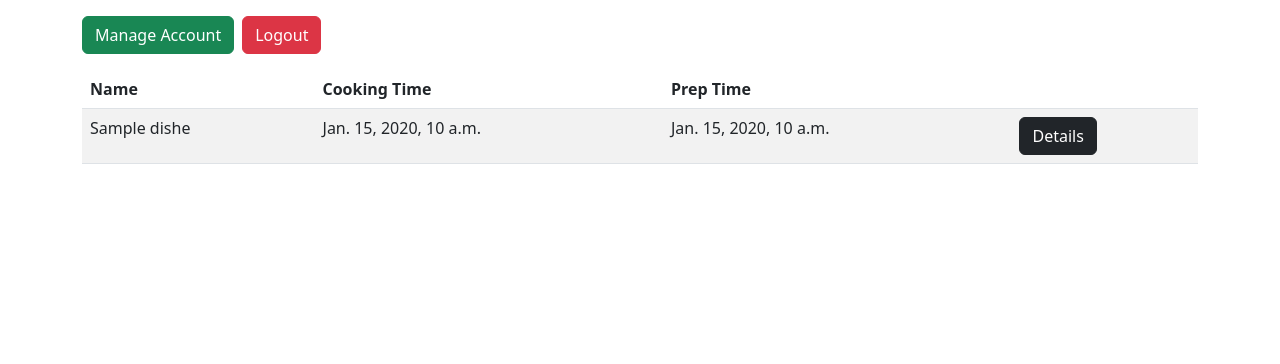
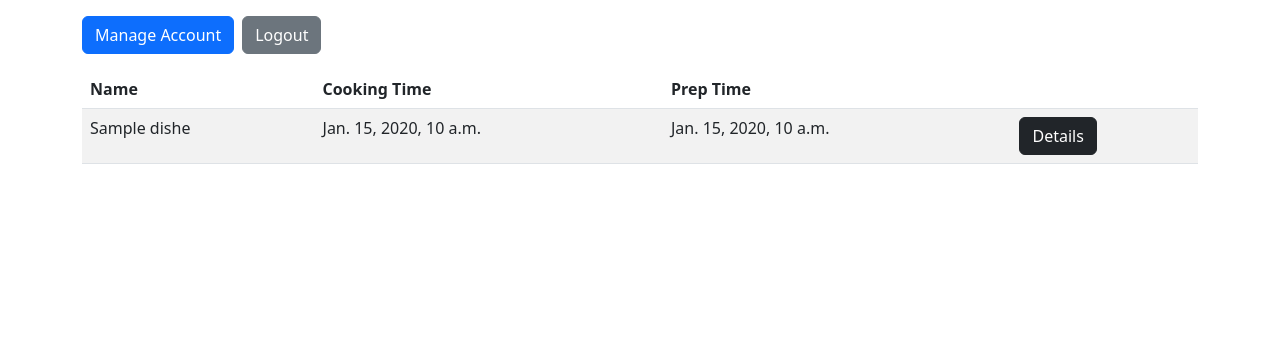
Before and after one commit to karlpeduca/Module6, a Django app: template tapasV2/tapas/tapasapp/templates/tapasapp/basic_list.html in a window 1280 px wide. Shown: the part 56-420 px from the top of the page. Run offline with Django 3.2, Linux system fonts and the light colour scheme; the template is opened without the code that fills it: most values are stand-ins (such as "Sample title", 1, 10 or a date in 2020); some libraries are stand-ins or nearby versions.

Commit message:
fixed stray </buttons> and replaced <button> with <a for easy hrefs>

```diff
--- a/tapasV2/tapas/tapasapp/templates/tapasapp/basic_list.html
+++ b/tapasV2/tapas/tapasapp/templates/tapasapp/basic_list.html
@@ -3,8 +3,8 @@
 {% block content %}
     <div class="col-12">
         <div class="mb-3 d-flex gap-2">
-            <a class="btn btn-success" href="{% url 'manage_account' pk=pk %}">Manage Account</a>
-            <a class="btn btn-danger" href="{% url 'logout' %}">Logout</a>
+            <a class="btn btn-primary" href="{% url 'manage_account' pk=pk %}">Manage Account</a>
+            <a class="btn btn-secondary" href="{% url 'logout' %}">Logout</a>
         </div>
 
         <table class="table table-striped mb-5">
@@ -20,7 +20,7 @@
                     <td> {{ d.name }} </td>
                     <td> {{ d.prep_time }} </td>
                     <td> {{ d.cook_time }} </td>
-                    <td><a href="{% url 'view_detail' pk=d.pk %}"  class="btn btn-dark">Details</button></td>
+                    <td><a href="{% url 'view_detail' pk=d.pk %}" class="btn btn-dark">Details</a></td>
                 </tr>
                 {% endfor %}
             </tbody>
--- a/tapasV2/tapas/tapasapp/templates/tapasapp/better_list.html
+++ b/tapasV2/tapas/tapasapp/templates/tapasapp/better_list.html
@@ -18,7 +18,7 @@
                                 <td> {{ d.name }} </td>
                                 <td> {{ d.prep_time }} </td>
                                 <td> {{ d.cook_time }} </td>
-                                <td><a href="{% url 'view_detail' pk=d.pk %}"  class="btn btn-dark">Details</button></td>
+                                <td><a href="{% url 'view_detail' pk=d.pk %}" class="btn btn-dark">Details</a></td>
                             </tr>
                             {% endfor %}
                         </tbody>
--- a/tapasV2/tapas/tapasapp/templates/tapasapp/login.html
+++ b/tapasV2/tapas/tapasapp/templates/tapasapp/login.html
@@ -22,8 +22,6 @@
 
         <button type="submit" class="btn btn-primary mt-3">Login</button>
     </form>
-    <button type="button" class="btn btn-primary mt-3">
-        <a href="{% url 'signup' %}">Signup</a>
-    </button>
+    <a class="btn btn-primary mt-3" href="{% url 'signup' %}">Signup</a>
 </div>
 {% endblock %}
```
Also changed, not shown: tapasV2/tapas/db.sqlite3, tapasV2/tapas/tapasapp/migrations/0003_alter_account_id_alter_dish_id.py (added).
